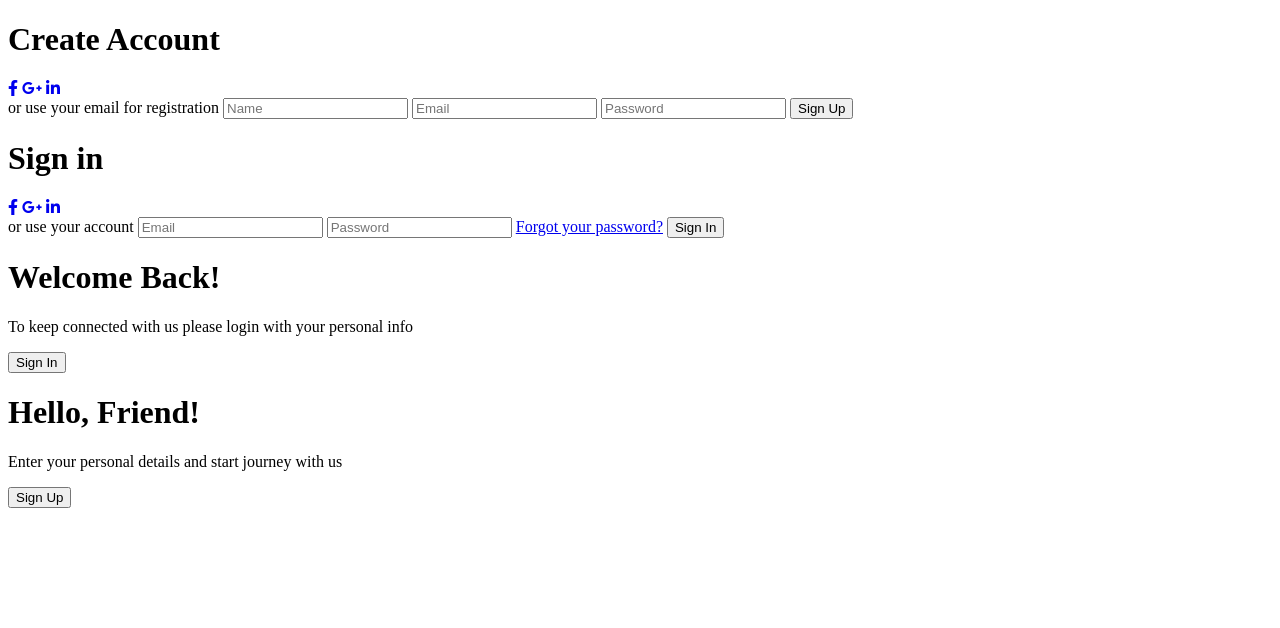
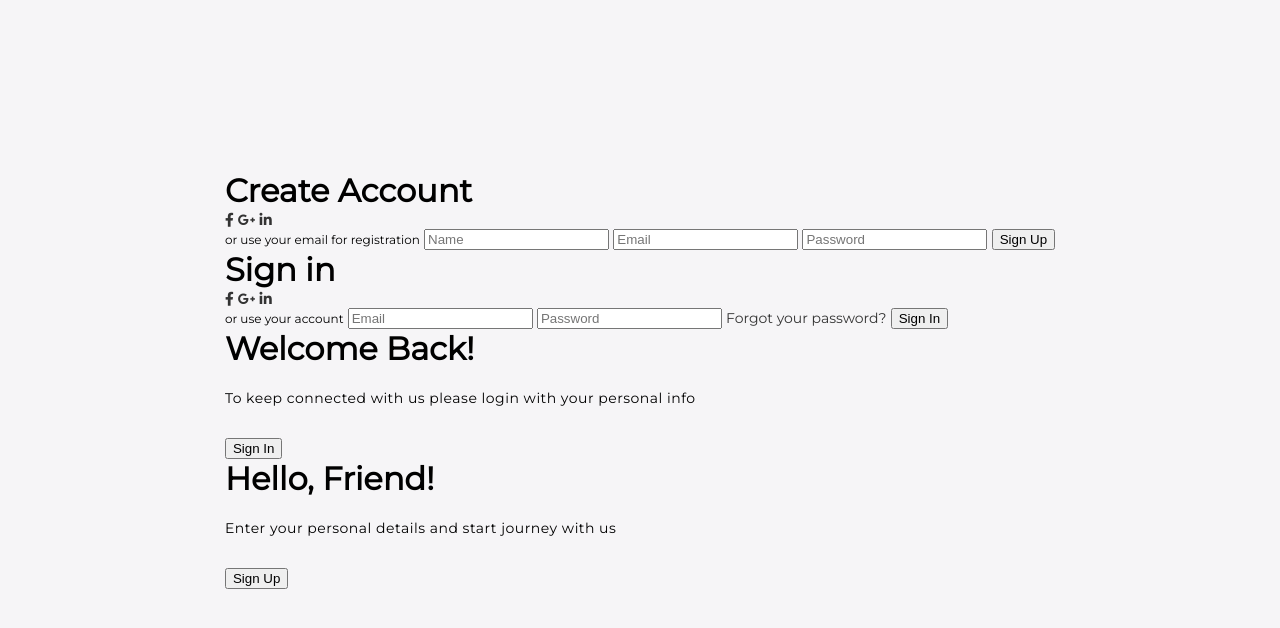
Before and after one commit to pjblitz86/HTML_CSS_Sandbox, a plain HTML site: page sliding_signin_signup_form/index.html in a window 1280 px wide. Drawn offline with Linux system fonts and the light colour scheme.

Commit message:
core styles

```diff
--- a/sliding_signin_signup_form/style.css
+++ b/sliding_signin_signup_form/style.css
@@ -0,0 +1,42 @@
+@import url("https://fonts.googleapis.com/css?family=Montserrat&display=swap");
+
+/* Reset */
+* {
+  box-sizing: border-box;
+}
+
+/* CORE STYLES */
+body {
+  font-family: "Montserrat", sans-serif;
+  background: #f6f5f7;
+  display: flex;
+  flex-direction: column;
+  justify-content: center;
+  align-items: center;
+  height: 100vh;
+  margin: -20px 0 50px;
+}
+
+h1 {
+  font-weight: bold;
+  margin: 0;
+}
+
+p {
+  font-size: 14px;
+  font-weight: 100;
+  line-height: 20px;
+  letter-spacing: 0.5px;
+  margin: 20px 0 30px;
+}
+
+span {
+  font-size: 12px;
+}
+
+a {
+  color: #333;
+  font-size: 14px;
+  text-decoration: none;
+  margin: 15px 0;
+}
```
Also changed, not shown: sliding_signin_signup_form/index.html (+1 -1 lines), README.md.
